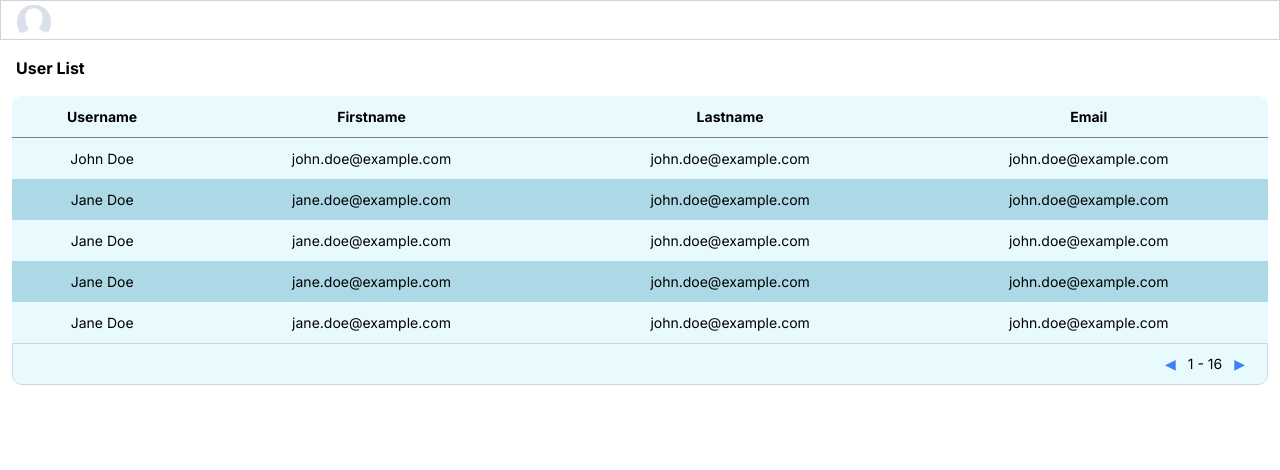
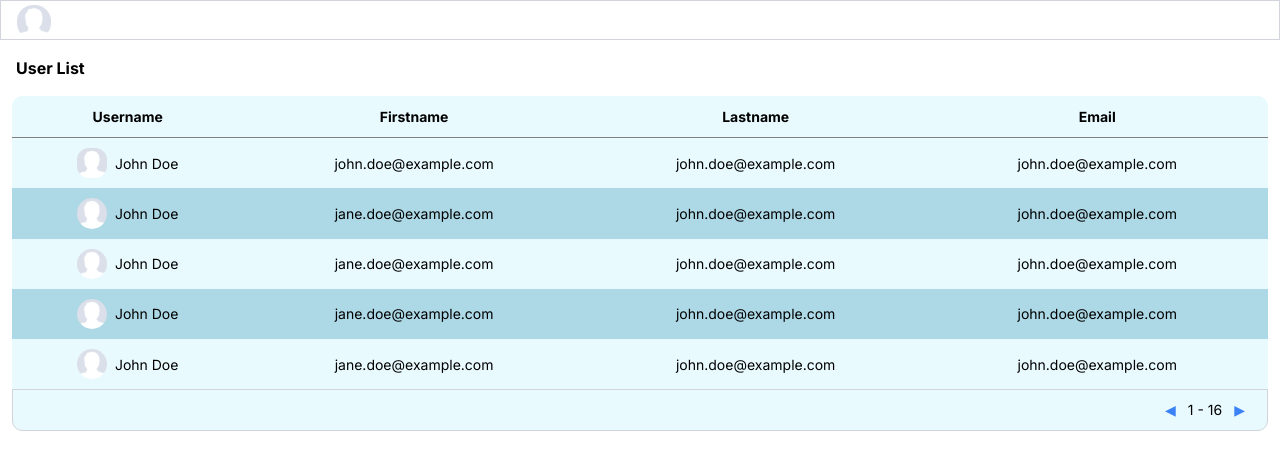
Before and after one commit to Deepz14/nextjs-basic-app, a Next.js app: page / in a window 1280 px wide. Shown: the top 470 px of the page. Built offline with nearby package versions, Linux system fonts and the light colour scheme.

Commit message:
user details page UI design

```diff
--- /dev/null
+++ b/app/[id]/page.js
@@ -0,0 +1,69 @@
+import Image from "next/image";
+
+export default function UserProfile() {
+    return (
+    <section className="w-full md:w-[600px] md:m-auto">
+        <div className="border border-gray-300 mt-8">
+            <div className="header-section border border-l-0 border-t-0 border-r-0 border-b-300 py-2 flex">
+                <button className="rounded px-5 py-1 bg-gray-300 text-sm font-semibold mx-4 text-blue-600"> ◀ Back</button>
+                {/* <h3 className="font-bold text-center">User Details</h3> */}
+            </div>
+            <div className="mt-3 px-2">
+                <div className="img-container">
+                    <Image
+                        className="rounded"
+                        src="https://avatars.githubusercontent.com/u/48128818?v=2"
+                        alt="User-image"
+                        width={150}
+                        height={150}
+                    />
+                </div>
+                <div className="pl-1">
+                    <h2 className="font-bold text-lg">Deepak</h2>
+                    <h4 className="text-slate-600 text-md">Deepz14</h4>
+                    <p>
+                        {/* Software Engineer | Full Stack Web Developer | JavaScript | Python  | JavaScript | Python | JavaScript | Python | JavaScript | Python */}
+                    </p>
+                    <div className="my-2">
+                        <div className="flex items-center my-2">
+                            <svg text="muted" aria-hidden="true" height="16" viewBox="0 0 16 16" version="1.1" width="16" data-view-component="true">
+                                <path d="M2 5.5a3.5 3.5 0 1 1 5.898 2.549 5.508 5.508 0 0 1 3.034 4.084.75.75 0 1 1-1.482.235 4 4 0 0 0-7.9 0 .75.75 0 0 1-1.482-.236A5.507 5.507 0 0 1 3.102 8.05 3.493 3.493 0 0 1 2 5.5ZM11 4a3.001 3.001 0 0 1 2.22 5.018 5.01 5.01 0 0 1 2.56 3.012.749.749 0 0 1-.885.954.752.752 0 0 1-.549-.514 3.507 3.507 0 0 0-2.522-2.372.75.75 0 0 1-.574-.73v-.352a.75.75 0 0 1 .416-.672A1.5 1.5 0 0 0 11 5.5.75.75 0 0 1 11 4Zm-5.5-.5a2 2 0 1 0-.001 3.999A2 2 0 0 0 5.5 3.5Z"></path>
+                            </svg>
+                            <span className="ml-2 text-sm">0 followers</span>
+                            <span className="ml-2 text-sm">1 following</span>
+                        </div>
+
+                        <div className="flex items-center my-2">
+                            <svg viewBox="0 0 16 16" version="1.1" width="16" height="16" aria-hidden="true">
+                                <path d="m12.596 11.596-3.535 3.536a1.5 1.5 0 0 1-2.122 0l-3.535-3.536a6.5 6.5 0 1 1 9.192-9.193 6.5 6.5 0 0 1 0 9.193Zm-1.06-8.132v-.001a5 5 0 1 0-7.072 7.072L8 14.07l3.536-3.534a5 5 0 0 0 0-7.072ZM8 9a2 2 0 1 1-.001-3.999A2 2 0 0 1 8 9Z"></path>
+                            </svg>
+                            <span className="ml-2 text-sm">Chennai | Erode , Tamil Nadu</span>
+                        </div>
+                        <div className="flex items-center my-2">
+                            <svg viewBox="0 0 16 16" version="1.1" width="16" height="16" aria-hidden="true">
+                                <path d="M1.75 2h12.5c.966 0 1.75.784 1.75 1.75v8.5A1.75 1.75 0 0 1 14.25 14H1.75A1.75 1.75 0 0 1 0 12.25v-8.5C0 2.784.784 2 1.75 2ZM1.5 12.251c0 .138.112.25.25.25h12.5a.25.25 0 0 0 .25-.25V5.809L8.38 9.397a.75.75 0 0 1-.76 0L1.5 5.809v6.442Zm13-8.181v-.32a.25.25 0 0 0-.25-.25H1.75a.25.25 0 0 0-.25.25v.32L8 7.88Z"></path>
+                            </svg>
+                            <span className="ml-2 text-sm">deepakchandrasekaran14@gmail.com</span>
+                        </div>
+                        <div className="flex items-center my-2">
+                            <svg xmlns="http://www.w3.org/2000/svg" width="16" height="16" viewBox="0 0 16 16" fill="none" role="img" aria-labelledby="a4ldiaurei3heu7tixpip9sne5ljgzdg"><title id="a4ldiaurei3heu7tixpip9sne5ljgzdg">LinkedIn</title>
+                                <g clipPath="url(#clip0_202_91845)">
+                                <path d="M14.5455 0H1.45455C0.650909 0 0 0.650909 0 1.45455V14.5455C0 15.3491 0.650909 16 1.45455 16H14.5455C15.3491 16 16 15.3491 16 14.5455V1.45455C16 0.650909 15.3491 0 14.5455 0ZM5.05746 13.0909H2.912V6.18764H5.05746V13.0909ZM3.96291 5.20073C3.27127 5.20073 2.712 4.64 2.712 3.94982C2.712 3.25964 3.272 2.69964 3.96291 2.69964C4.65236 2.69964 5.21309 3.26036 5.21309 3.94982C5.21309 4.64 4.65236 5.20073 3.96291 5.20073ZM13.0938 13.0909H10.9498V9.73382C10.9498 8.93309 10.9353 7.90327 9.83491 7.90327C8.71855 7.90327 8.54691 8.77527 8.54691 9.67564V13.0909H6.40291V6.18764H8.46109V7.13091H8.49018C8.77673 6.58836 9.47636 6.016 10.52 6.016C12.6924 6.016 13.0938 7.44582 13.0938 9.30473V13.0909V13.0909Z" fill="currentColor"></path>
+                                </g>
+                            </svg>
+                            <span className="ml-2 text-sm">in/deepakc1499</span>
+                        </div>
+                        <div className="flex items-center my-2">
+                            <svg aria-hidden="true" height="16" viewBox="0 0 16 16" version="1.1" width="16" data-view-component="true">
+                                <path d="M2 2.5A2.5 2.5 0 0 1 4.5 0h8.75a.75.75 0 0 1 .75.75v12.5a.75.75 0 0 1-.75.75h-2.5a.75.75 0 0 1 0-1.5h1.75v-2h-8a1 1 0 0 0-.714 1.7.75.75 0 1 1-1.072 1.05A2.495 2.495 0 0 1 2 11.5Zm10.5-1h-8a1 1 0 0 0-1 1v6.708A2.486 2.486 0 0 1 4.5 9h8ZM5 12.25a.25.25 0 0 1 .25-.25h3.5a.25.25 0 0 1 .25.25v3.25a.25.25 0 0 1-.4.2l-1.45-1.087a.249.249 0 0 0-.3 0L5.4 15.7a.25.25 0 0 1-.4-.2Z"></path>
+                            </svg>
+                            <span className="ml-2 text-sm">2 public repos</span>
+                        </div>
+                    </div>
+                </div>
+            </div>
+        </div>
+    </section>
+  );
+
+}
--- a/app/globals.css
+++ b/app/globals.css
@@ -11,12 +11,15 @@
 nav{
   position: fixed;
   height: 40px;
+  z-index: 2;
+  background-color: #ffff;
 }
 
 .main-container{
   position: relative;
   height: 100vh;
   width: 100vw;
+  z-index: 1;
 }
 
 .aside-section{
@@ -31,6 +34,7 @@ nav{
 table{
   background-color: #e9faff;
   border-radius: 10px 10px 0 0;
+  overflow-x: auto;
 }
 
 table
@@ -55,3 +59,7 @@ tr:nth-child(even){
   border-radius: 0 0 10px 10px;
   padding: 10px;
 }
+
+.img-container{
+  padding: 5px;
+}
--- a/app/page.js
+++ b/app/page.js
@@ -19,31 +19,46 @@ export default function Home() {
                 </thead>
                 <tbody className="w-full">
                     <tr>
-                        <td>John Doe</td>
+                        <td className="flex items-center justify-center">
+                            <Image className="rounded-xl" src="/user-thumbnail.png" width={30} height={30} alt="user-img" />
+                            <span className="ml-2">John Doe</span>
+                        </td>
                         <td>john.doe@example.com</td>
                         <td>john.doe@example.com</td>
                         <td>john.doe@example.com</td>
                     </tr>
                     <tr>
-                        <td>Jane Doe</td>
+                        <td className="flex items-center justify-center">
+                            <Image className="rounded-2xl" src="/user-thumbnail.png" width={30} height={30} alt="user-img" />
+                            <span className="ml-2">John Doe</span>
+                        </td>
                         <td>jane.doe@example.com</td>
                         <td>john.doe@example.com</td>
                         <td>john.doe@example.com</td>
                     </tr>
                     <tr>
-                        <td>Jane Doe</td>
+                        <td className="flex items-center justify-center">
+                            <Image className="rounded-2xl" src="/user-thumbnail.png" width={30} height={30} alt="user-img" />
+                            <span className="ml-2">John Doe</span>
+                        </td>
                         <td>jane.doe@example.com</td>
                         <td>john.doe@example.com</td>
                         <td>john.doe@example.com</td>
                     </tr>
                     <tr>
-                        <td>Jane Doe</td>
+                        <td className="flex items-center justify-center">
+                            <Image className="rounded-2xl" src="/user-thumbnail.png" width={30} height={30} alt="user-img" />
+                            <span className="ml-2">John Doe</span>
+                        </td>
                         <td>jane.doe@example.com</td>
                         <td>john.doe@example.com</td>
                         <td>john.doe@example.com</td>
                     </tr>
                     <tr>
-                        <td>Jane Doe</td>
+                        <td className="flex items-center justify-center">
+                            <Image className="rounded-2xl" src="/user-thumbnail.png" width={30} height={30} alt="user-img" />
+                            <span className="ml-2">John Doe</span>
+                        </td>
                         <td>jane.doe@example.com</td>
                         <td>john.doe@example.com</td>
                         <td>john.doe@example.com</td>
--- a/next.config.mjs
+++ b/next.config.mjs
@@ -1,4 +1,21 @@
 /** @type {import('next').NextConfig} */
-const nextConfig = {};
+const nextConfig = {
+    images: {
+        remotePatterns: [
+          {
+            protocol: 'https',
+            hostname: 'github.com',
+            port: '',
+            pathname: '/images/**',
+          },
+          {
+            protocol: 'https',
+            hostname: 'avatars.githubusercontent.com',
+            port: '',
+            pathname: '/u/**',
+          },
+        ],
+      },
+};
 
 export default nextConfig;
```
